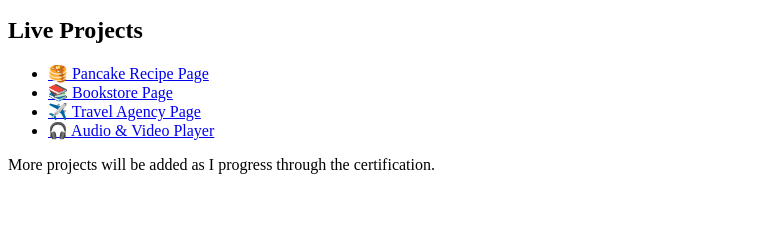
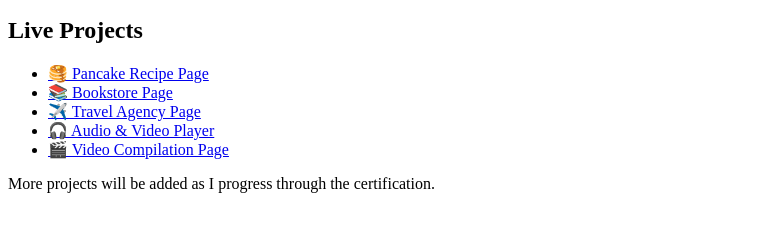
Before and after one commit to Ananya0213/responsive-web-design-freecodecamp, a plain HTML site: page index.html in a window 1280 px wide. Shown: the part 101-332 px from the top of the page, without its empty margins (0-760 px from the left). Drawn offline with Linux system fonts and the light colour scheme.

Commit message:
Add video compilation page to landing page

```diff
--- a/index.html
+++ b/index.html
@@ -27,6 +27,10 @@
     <li>
       <a href="media-player-page/">🎧 Audio & Video Player</a>
     </li>
+    <li>
+      <a href="video-compilation-page/">🎬 Video Compilation Page</a>
+    </li>
+
 
 
   </ul>
```
